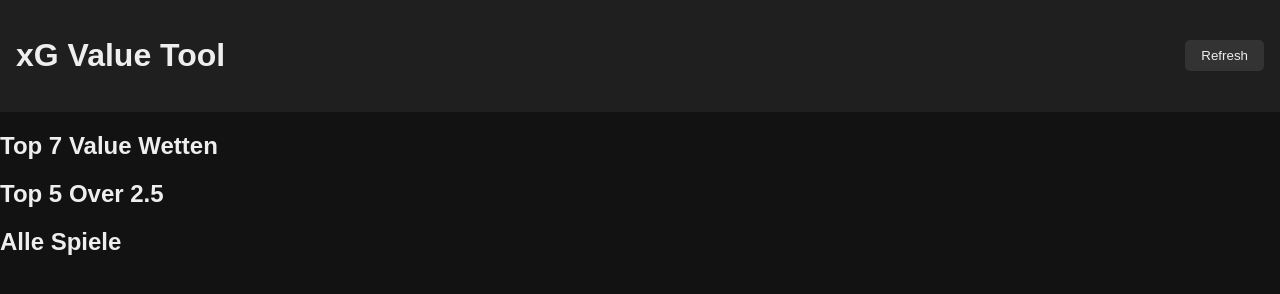
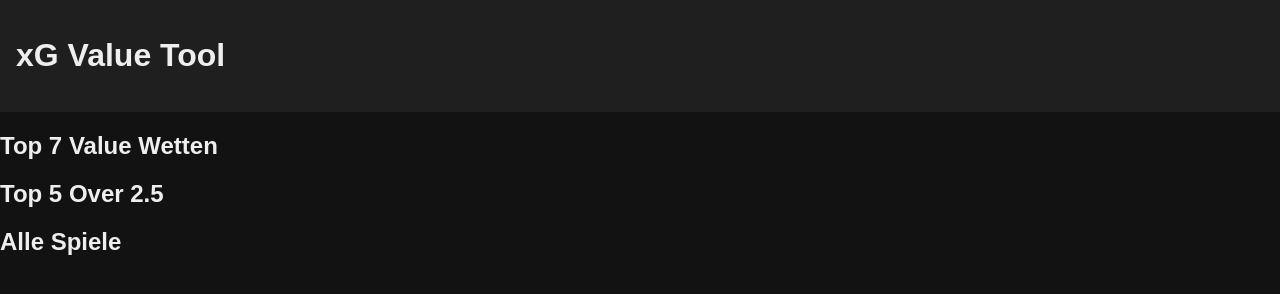
Before and after one commit to jurijmosebach-cell/Value_tool_ohne-API, a website: page index.html in a window 1280 px wide. Drawn offline with Linux system fonts and the light colour scheme; no server answers.

Commit message:
Update index.html

```diff
--- a/index.html
+++ b/index.html
@@ -9,7 +9,6 @@
 <body>
   <div class="header">
     <h1>xG Value Tool</h1>
-    <button id="refresh-btn">Refresh</button>
   </div>
 
   <section>
```
